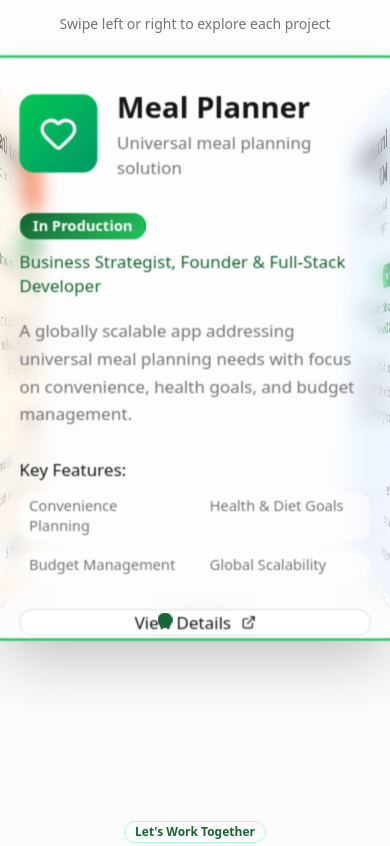
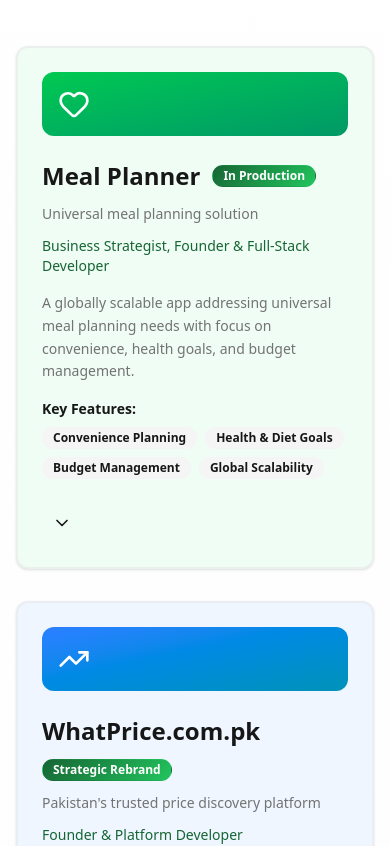
Before and after one commit to pinetech-pk/pinetech-pk, a Next.js app: page / in a window 390 px wide. Shown: the part 6280-7126 px from the top of the page. Built offline with nearby package versions, Linux system fonts and the light colour scheme.

Commit message:
pinetech feat: 17.0

```diff
--- a/src/components/sections/projects.tsx
+++ b/src/components/sections/projects.tsx
@@ -1,19 +1,18 @@
-// src/components/sections/projects.tsx
 "use client";
 
-import { useState, useRef, useEffect } from "react";
+import { useState } from "react";
 import { Card, CardContent } from "@/components/ui/card";
 import { Badge } from "@/components/ui/badge";
 import { Button } from "@/components/ui/button";
 import {
-  ChevronLeft,
-  ChevronRight,
   ExternalLink,
   Users,
   TrendingUp,
   Heart,
   BarChart3,
   Globe,
+  ChevronDown,
+  ChevronUp,
 } from "lucide-react";
 import { motion, AnimatePresence } from "framer-motion";
 import { cn } from "@/lib/utils";
@@ -45,31 +44,34 @@ const projects = [
     icon: Heart,
     gradient: "from-green-500 to-emerald-600",
     bgColor: "bg-green-50 dark:bg-green-950/20",
+    link: "https://mealplanner.pk",
   },
   {
     id: 1,
-    name: "Impact Meter - MIF",
-    tagline: "Transparency in donation impact",
+    name: "WhatPrice.com.pk",
+    tagline: "Pakistan's trusted price discovery platform",
     description:
-      "Powerful tool building trust between donors and beneficiaries with real-time impact tracking and transparent fund allocation.",
-    role: "Social Innovation Strategist, Systems Designer & Developer",
-    status: "In Production",
+      "A 9-year proven platform with millions of users across Pakistan's major cities. Built organic search dominance in price comparison, now transforming into a sustainable vendor-first subscription marketplace with automated listings and multi-tier access.",
+    role: "Founder & Platform Developer",
+    status: "Strategic Rebrand",
     stack: [
       "Next.js",
       "React",
-      "Node.js",
-      "Data Visualization",
-      "Real-time Updates",
+      "MongoDB",
+      "SEO Optimization",
+      "Vendor Dashboard",
+      "Subscription System",
     ],
     features: [
-      "Impact Tracking",
-      "Donor Transparency",
-      "Real-time Progress",
-      "Trust Building",
+      "Price Discovery Platform",
+      "Vendor Subscriptions",
+      "Multi-tier Access",
+      "Automated Listings",
     ],
     icon: TrendingUp,
     gradient: "from-blue-500 to-cyan-600",
     bgColor: "bg-blue-50 dark:bg-blue-950/20",
+    link: "https://whatprice.com.pk",
   },
   {
     id: 2,
@@ -96,6 +98,7 @@ const projects = [
     icon: Users,
     gradient: "from-purple-500 to-pink-600",
     bgColor: "bg-purple-50 dark:bg-purple-950/20",
+    link: "https://nikahfirst.com",
   },
   {
     id: 3,
@@ -121,95 +124,23 @@ const projects = [
     icon: BarChart3,
     gradient: "from-orange-500 to-red-600",
     bgColor: "bg-orange-50 dark:bg-orange-950/20",
+    link: "https://tadawulinsight.com",
   },
 ];
 
+const featureDescriptions = [
+  "Core functionality that drives user engagement",
+  "Key differentiator in the market",
+  "Scalable feature for growth",
+  "Strategic advantage for expansion",
+];
+
 export function ProjectsSection() {
-  const [currentFace, setCurrentFace] = useState(0);
-  const [isRotating, setIsRotating] = useState(false);
-  const [selectedProject, setSelectedProject] = useState<number | null>(null);
-  const cubeRef = useRef<HTMLDivElement>(null);
+  const [expandedProject, setExpandedProject] = useState<number | null>(null);
 
-  const rotateCube = (direction: "next" | "prev") => {
-    if (isRotating) return;
-
-    setIsRotating(true);
-    const newFace =
-      direction === "next" ? (currentFace + 1) % 4 : (currentFace - 1 + 4) % 4;
-
-    setCurrentFace(newFace);
-    setSelectedProject(null);
-
-    setTimeout(() => setIsRotating(false), 800);
+  const toggleProject = (id: number) => {
+    setExpandedProject(expandedProject === id ? null : id);
   };
-
-  // Touch handling for swipe gestures
-  useEffect(() => {
-    let startX = 0;
-    let startY = 0;
-    let isDragging = false;
-
-    const handleTouchStart = (e: TouchEvent) => {
-      startX = e.touches[0].clientX;
-      startY = e.touches[0].clientY;
-      isDragging = true;
-    };
-
-    const handleTouchMove = (e: TouchEvent) => {
-      if (!isDragging) return;
-      e.preventDefault(); // Prevent scrolling while swiping
-    };
-
-    const handleTouchEnd = (e: TouchEvent) => {
-      if (!isDragging) return;
-      isDragging = false;
-
-      const endX = e.changedTouches[0].clientX;
-      const endY = e.changedTouches[0].clientY;
-      const diffX = startX - endX;
-      const diffY = startY - endY;
-
-      // Only trigger if horizontal swipe is more significant than vertical
-      if (Math.abs(diffX) > Math.abs(diffY) && Math.abs(diffX) > 50) {
-        if (diffX > 0) {
-          rotateCube("next"); // Swipe left = next
-        } else {
-          rotateCube("prev"); // Swipe right = prev
-        }
-      }
-    };
-
-    const cubeElement = cubeRef.current;
-    if (cubeElement) {
-      cubeElement.addEventListener("touchstart", handleTouchStart, {
-        passive: true,
-      });
-      cubeElement.addEventListener("touchmove", handleTouchMove, {
-        passive: false,
-      });
-      cubeElement.addEventListener("touchend", handleTouchEnd, {
-        passive: true,
-      });
-
-      return () => {
-        cubeElement.removeEventListener("touchstart", handleTouchStart);
-        cubeElement.removeEventListener("touchmove", handleTouchMove);
-        cubeElement.removeEventListener("touchend", handleTouchEnd);
-      };
-    }
-  }, [currentFace, isRotating]);
-
-  const getRotation = () => {
-    const rotations = [
-      "rotateY(0deg)", // Front (Meal Planner)
-      "rotateY(-90deg)", // Right (Impact Meter)
-      "rotateY(-180deg)", // Back (Nikah First)
-      "rotateY(-270deg)", // Left (Tadawul Insight)
-    ];
-    return rotations[currentFace];
-  };
-
-  const currentProject = projects[currentFace];
 
   return (
     <section
@@ -239,277 +170,185 @@ export function ProjectsSection() {
                 Production Reality
               </span>
             </h2>
-            <p className="text-xl text-muted-foreground max-w-2xl mx-auto leading-relaxed mb-8">
+            <p className="text-xl text-muted-foreground max-w-2xl mx-auto leading-relaxed">
               Four applications currently in production, each solving real-world
               problems with modern technology and strategic thinking.
             </p>
-            <p className="text-sm text-muted-foreground">
-              <span className="hidden md:inline">
-                Navigate with arrows or swipe to explore each project
-              </span>
-              <span className="md:hidden">
-                Swipe left or right to explore each project
-              </span>
-            </p>
           </div>
 
-          {/* 3D Cube Container */}
-          <div className="relative max-w-4xl mx-auto mb-8">
-            <div className="perspective-1000 min-h-[500px] md:min-h-[600px] flex items-center justify-center py-4 md:py-8">
-              <div
-                ref={cubeRef}
-                className="relative preserve-3d transition-transform duration-700 ease-out"
-                style={{
-                  transform: `${getRotation()}`,
-                  transformStyle: "preserve-3d",
-                }}
-              >
-                {/* Cube faces */}
-                {projects.map((project, index) => {
-                  const isBackFace = (currentFace + 2) % 4 === index;
-                  const isFrontFace = currentFace === index;
-                  // Hide side faces when not adjacent to current face for better text clarity
-                  const isAdjacentFace =
-                    Math.abs(currentFace - index) === 1 ||
-                    Math.abs(currentFace - index) === 3;
-                  const shouldShow = isFrontFace || isAdjacentFace;
-
-                  // Fixed cube face transforms - maintain proper 3D structure
-                  const faceTransforms = [
-                    "translateZ(180px)", // Front
-                    "rotateY(90deg) translateZ(180px)", // Right
-                    "rotateY(180deg) translateZ(180px)", // Back
-                    "rotateY(270deg) translateZ(180px)", // Left
-                  ];
-
-                  return (
-                    <div
+          {/* Projects Stack */}
+          <div className="space-y-8">
+            {projects.map((project, index) => (
+              <motion.div
                 key={project.id}
-                      className="absolute"
-                      style={{
-                        transform: faceTransforms[index],
-                        transformStyle: "preserve-3d",
-                        opacity: isBackFace ? 0 : shouldShow ? 1 : 0.3,
-                        visibility: isBackFace ? "hidden" : "visible",
-                        width: "340px",
-                        height: "480px",
-                        left: "-170px", // Center horizontally
-                        top: "-240px", // Center vertically
-                      }}
+                initial={{ opacity: 0, y: 50 }}
+                whileInView={{ opacity: 1, y: 0 }}
+                viewport={{ once: true, margin: "-100px" }}
+                transition={{ duration: 0.5, delay: index * 0.1 }}
               >
                 <Card
                   className={cn(
-                          "w-full h-full p-6 cursor-pointer transition-all duration-300 relative overflow-hidden",
+                    "overflow-hidden transition-all duration-300 hover:shadow-xl",
                     project.bgColor,
-                          "hover:shadow-2xl border-2",
-                          isFrontFace
-                            ? "border-pine-500 shadow-2xl z-10 bg-opacity-95 backdrop-blur-sm"
-                            : "border-border/50"
+                    "border-2 border-border/50 hover:border-pine-300 dark:hover:border-pine-700"
                   )}
-                        onClick={() =>
-                          setSelectedProject(
-                            selectedProject === project.id ? null : project.id
-                          )
-                        }
                 >
-                        <CardContent className="p-0 h-full flex flex-col">
-                          {/* Project icon and title */}
-                          <div className="flex items-center space-x-4 mb-6">
+                  <CardContent className="p-0">
+                    {/* Main Project Card */}
                     <div
                       className={cn(
-                                "p-4 rounded-xl bg-gradient-to-br",
+                        "p-6 md:p-8 cursor-pointer",
+                        "grid md:grid-cols-[auto_1fr_auto] gap-6 items-start"
+                      )}
+                      onClick={() => toggleProject(project.id)}
+                    >
+                      {/* Icon */}
+                      <div
+                        className={cn(
+                          "p-4 rounded-xl bg-gradient-to-br shrink-0",
                           project.gradient
                         )}
                       >
-                              <project.icon className="w-8 h-8 text-white" />
+                        <project.icon className="w-8 h-8 md:w-10 md:h-10 text-white" />
                       </div>
-                            <div>
-                              <h3 className="text-2xl font-bold mb-1">
+
+                      {/* Content */}
+                      <div className="min-w-0">
+                        <div className="flex flex-wrap items-center gap-3 mb-3">
+                          <h3 className="text-2xl md:text-3xl font-bold">
                             {project.name}
                           </h3>
-                              <p className="text-sm text-muted-foreground">
+                          <Badge variant="pine" className="shrink-0">
+                            {project.status}
+                          </Badge>
+                        </div>
+
+                        <p className="text-sm md:text-base text-muted-foreground mb-3">
                           {project.tagline}
                         </p>
+
+                        <p className="text-sm font-medium text-pine-600 dark:text-pine-400 mb-4">
+                          {project.role}
+                        </p>
+
+                        <p className="text-sm md:text-base text-muted-foreground leading-relaxed mb-4">
+                          {project.description}
+                        </p>
+
+                        {/* Key Features - Always visible */}
+                        <div>
+                          <div className="text-sm font-semibold mb-2 text-foreground">
+                            Key Features:
+                          </div>
+                          <div className="flex flex-wrap gap-2">
+                            {project.features.map((feature) => (
+                              <Badge
+                                key={feature}
+                                variant="secondary"
+                                className="text-xs"
+                              >
+                                {feature}
+                              </Badge>
+                            ))}
+                          </div>
                         </div>
                       </div>
 
-                          {/* Status and role */}
-                          <div className="mb-4">
-                            <Badge variant="pine" className="mb-2">
-                              {project.status}
-                            </Badge>
-                            <p className="text-sm font-medium text-pine-600 dark:text-pine-400">
-                              {project.role}
-                            </p>
-                          </div>
-
-                          {/* Description */}
-                          <p className="text-sm text-muted-foreground leading-relaxed mb-6 flex-1">
-                            {project.description}
-                          </p>
-
-                          {/* Key features */}
-                          <div className="mb-6">
-                            <div className="text-sm font-medium mb-2">
-                              Key Features:
-                            </div>
-                            <div className="grid grid-cols-2 gap-2">
-                              {project.features.slice(0, 4).map((feature) => (
-                                <div
-                                  key={feature}
-                                  className="text-xs text-muted-foreground bg-background/50 px-2 py-1 rounded"
-                                >
-                                  {feature}
-                                </div>
-                              ))}
-                            </div>
-                          </div>
-
-                          {/* Action button */}
-                          <Button
-                            variant="outline"
-                            size="sm"
-                            className="w-full group"
-                            onClick={(e) => {
-                              e.stopPropagation();
-                              setSelectedProject(
-                                selectedProject === project.id
-                                  ? null
-                                  : project.id
-                              );
-                            }}
-                          >
-                            {selectedProject === project.id
-                              ? "Hide Details"
-                              : "View Details"}
-                            <ExternalLink className="ml-2 h-3 w-3 transition-transform group-hover:translate-x-1" />
-                          </Button>
-                        </CardContent>
-                      </Card>
-                    </div>
-                  );
-                })}
-              </div>
-            </div>
-
-            {/* Navigation controls - Hidden on mobile, visible on desktop */}
-            <div className="absolute top-1/2 -translate-y-1/2 left-2 md:left-4 hidden md:block">
+                      {/* Expand Button */}
                       <Button
                         variant="ghost"
                         size="icon"
-                onClick={() => rotateCube("prev")}
-                disabled={isRotating}
-                className="bg-background/80 backdrop-blur-sm hover:bg-background/90 shadow-md"
+                        className="shrink-0 md:self-center"
+                        onClick={(e) => {
+                          e.stopPropagation();
+                          toggleProject(project.id);
+                        }}
                       >
-                <ChevronLeft className="h-6 w-6" />
-              </Button>
-            </div>
-            <div className="absolute top-1/2 -translate-y-1/2 right-2 md:right-4 hidden md:block">
-              <Button
-                variant="ghost"
-                size="icon"
-                onClick={() => rotateCube("next")}
-                disabled={isRotating}
-                className="bg-background/80 backdrop-blur-sm hover:bg-background/90 shadow-md"
-              >
-                <ChevronRight className="h-6 w-6" />
+                        {expandedProject === project.id ? (
+                          <ChevronUp className="h-5 w-5" />
+                        ) : (
+                          <ChevronDown className="h-5 w-5" />
+                        )}
                       </Button>
                     </div>
 
-            {/* Project indicator dots */}
-            <div className="flex justify-center space-x-2 mt-4 md:mt-6">
-              {projects.map((_, index) => (
-                <button
-                  key={index}
-                  onClick={() => {
-                    if (!isRotating) {
-                      setCurrentFace(index);
-                      setSelectedProject(null);
-                    }
-                  }}
-                  className={cn(
-                    "w-3 h-3 rounded-full transition-all duration-300",
-                    currentFace === index
-                      ? "bg-pine-600 dark:bg-pine-400 scale-125"
-                      : "bg-muted-foreground/30 hover:bg-muted-foreground/50"
-                  )}
-                />
-              ))}
-            </div>
-          </div>
-
-          {/* Detailed project info */}
-          <AnimatePresence mode="wait">
-            {selectedProject !== null && (
+                    {/* Expanded Details */}
+                    <AnimatePresence>
+                      {expandedProject === project.id && (
                         <motion.div
-                key={selectedProject}
-                initial={{ opacity: 0, y: 20 }}
-                animate={{ opacity: 1, y: 0 }}
-                exit={{ opacity: 0, y: -20 }}
+                          initial={{ height: 0, opacity: 0 }}
+                          animate={{ height: "auto", opacity: 1 }}
+                          exit={{ height: 0, opacity: 0 }}
                           transition={{ duration: 0.3 }}
+                          className="border-t border-border/50 overflow-hidden"
                         >
-                <Card className="p-8 bg-background/50 backdrop-blur-sm border-pine-200 dark:border-pine-800">
-                  <CardContent className="p-0">
+                          <div className="p-6 md:p-8 bg-background/50">
                             <div className="grid md:grid-cols-2 gap-8">
+                              {/* Technology Stack */}
                               <div>
-                        <h3 className="text-2xl font-bold mb-4">
+                                <h4 className="text-lg font-bold mb-4">
                                   Technology Stack
-                        </h3>
+                                </h4>
                                 <div className="flex flex-wrap gap-2 mb-6">
-                          {projects[selectedProject].stack.map((tech) => (
-                            <Badge key={tech} variant="secondary">
+                                  {project.stack.map((tech) => (
+                                    <Badge key={tech} variant="outline">
                                       {tech}
                                     </Badge>
                                   ))}
                                 </div>
 
-                        <h4 className="text-lg font-semibold mb-3">
+                                <h4 className="text-lg font-bold mb-3">
                                   My Role & Impact
                                 </h4>
-                        <p className="text-muted-foreground leading-relaxed">
+                                <p className="text-sm text-muted-foreground leading-relaxed">
                                   As a{" "}
                                   <span className="font-semibold text-foreground">
-                            {projects[selectedProject].role}
+                                    {project.role}
                                   </span>
-                          , I handled everything from market research and
-                          strategic planning to full technical implementation,
-                          demonstrating the complete skill set that makes me
-                          valuable as both a developer and business partner.
+                                  , I handled everything from market research
+                                  and strategic planning to full technical
+                                  implementation, demonstrating the complete
+                                  skill set that makes me valuable as both a
+                                  developer and business partner.
                                 </p>
                               </div>
 
+                              {/* Project Highlights */}
                               <div>
-                        <h4 className="text-lg font-semibold mb-3">
+                                <h4 className="text-lg font-bold mb-4">
                                   Project Highlights
                                 </h4>
-                        <div className="space-y-3">
-                          {projects[selectedProject].features.map(
-                            (feature, index) => (
+                                <div className="space-y-4 mb-6">
+                                  {project.features.map((feature, idx) => (
                                     <div
                                       key={feature}
                                       className="flex items-start space-x-3"
                                     >
-                                <div className="w-2 h-2 bg-pine-600 dark:bg-pine-400 rounded-full mt-2 flex-shrink-0"></div>
+                                      <div className="w-2 h-2 bg-pine-600 dark:bg-pine-400 rounded-full mt-2 shrink-0"></div>
                                       <div>
-                                  <div className="font-medium">{feature}</div>
-                                  <div className="text-sm text-muted-foreground">
-                                    {index === 0 &&
-                                      "Core functionality that drives user engagement"}
-                                    {index === 1 &&
-                                      "Key differentiator in the market"}
-                                    {index === 2 &&
-                                      "Scalable feature for growth"}
-                                    {index === 3 &&
-                                      "Strategic advantage for expansion"}
+                                        <div className="font-medium text-sm">
+                                          {feature}
+                                        </div>
+                                        <div className="text-xs text-muted-foreground">
+                                          {featureDescriptions[idx]}
                                         </div>
                                       </div>
                                     </div>
-                            )
-                          )}
+                                  ))}
                                 </div>
 
-                        <div className="mt-6 pt-6 border-t border-border/50">
-                          <Button variant="pine" className="w-full group">
+                                <Button
+                                  variant="pine"
+                                  className="w-full group"
+                                  onClick={(e) => {
+                                    e.stopPropagation();
+                                    window.open(
+                                      project.link,
+                                      "_blank",
+                                      "noopener,noreferrer"
+                                    );
+                                  }}
+                                >
                                   <Globe className="mr-2 h-4 w-4" />
                                   View Live Project
                                   <ExternalLink className="ml-2 h-4 w-4 transition-transform group-hover:translate-x-1" />
@@ -517,11 +356,14 @@ export function ProjectsSection() {
                               </div>
                             </div>
                           </div>
+                        </motion.div>
+                      )}
+                    </AnimatePresence>
                   </CardContent>
                 </Card>
               </motion.div>
-            )}
-          </AnimatePresence>
+            ))}
+          </div>
         </motion.div>
       </div>
     </section>
```
Lines whose indentation alone changed are shown as unchanged.
